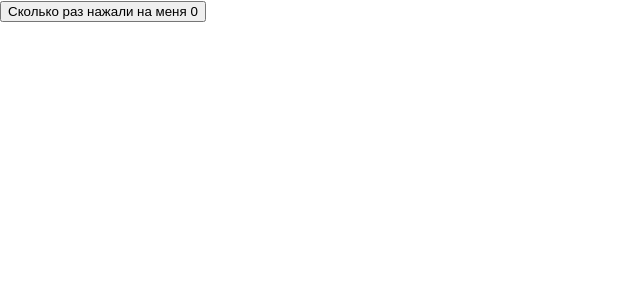
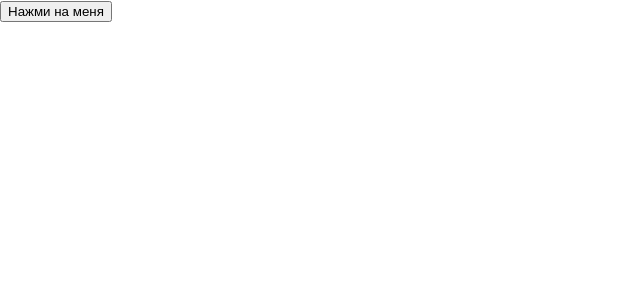
Before and after one commit to SirGalusik/Test, a React (Create React App) app: page / in a window 1280 px wide. Shown: the top 300 px of the page, without its empty margins (0-640 px from the left). Built offline with nearby package versions, Linux system fonts and the light colour scheme.

Commit message:
Пользовательские события

```diff
--- a/src/App.js
+++ b/src/App.js
@@ -1,29 +1,25 @@
-import { useState } from "react";
+import Button from "./Button";
 
 function App(props) {
-  const [counter, setCounter] = useState(0)
-
-  const handlerClick = (event) => {
-    setCounter(counter + 1)
+  const handlerThirdClick = () => {
+    console.log(1);
   }
 
-  const handlerMouseEnter = (event) => {
-    console.log('на мне')
+  const handlerClick = () => {
+    console.log("Click");
   }
 
-  const handlerMouseLeave = (event) => {
-    console.log('вне меня')
+  const handlerMouseEnter = () => {
+    console.log("Enter");
   }
 
-  return (
-    <button
-      onClick={handlerClick}
-      onMouseEnter={handlerMouseEnter}
-      onMouseLeave={handlerMouseLeave}
-    >
-      Сколько раз нажали на меня {counter}
-    </button>
-  )
+  return <Button
+            onThirdClick={handlerThirdClick}
+            onClick={handlerClick}
+            onMouseEnter={handlerMouseEnter}
+        >
+            Нажми на меня
+        </Button>
 }
 
 export default App;
--- /dev/null
+++ b/src/Button.jsx
@@ -0,0 +1,25 @@
+import { useState } from "react";
+
+const Button = (props) => {
+  const [counter, setCounter] = useState(0);
+
+  if (counter === 3) {
+    props.onThirdClick();
+  }
+
+  const handlerClick = (event) => {
+    setCounter(counter + 1);
+
+    if(props.onClick) {
+      props.onClick(event);
+    }
+  }
+
+  return (
+    <button {...props} onClick={handlerClick}>
+      {props.children}
+    </button>
+  )
+}
+
+export default Button;
```
